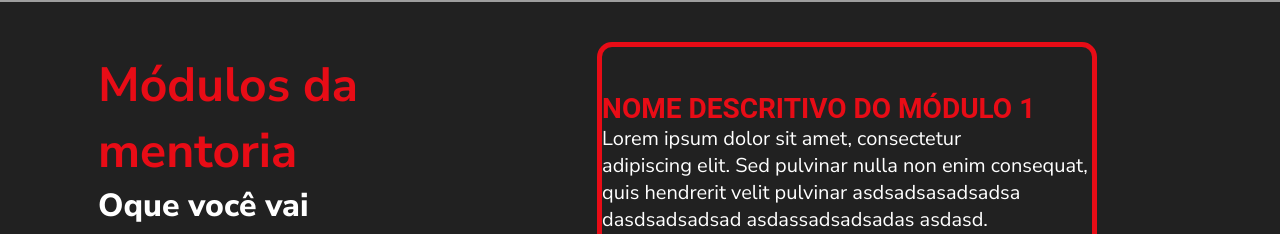
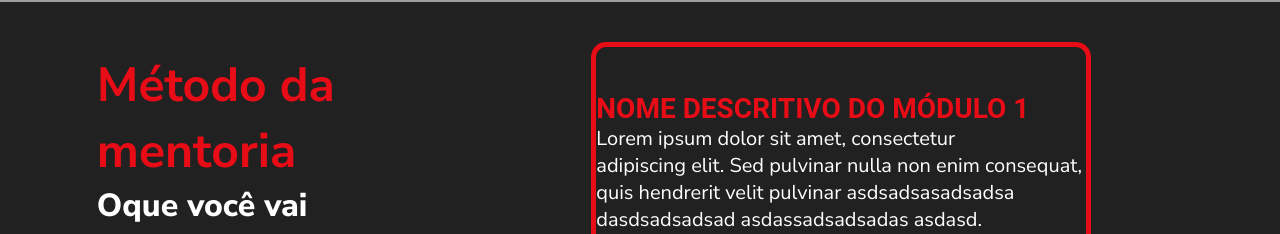
Before and after one commit to cauezitto/chines-na-real, a Next.js app: page / in a window 1280 px wide. Shown: the part 798-1032 px from the top of the page. Built offline with nearby package versions, Linux system fonts and the light colour scheme; grey boxes are pictures that could not be loaded.

Commit message:
mudando titulo da segunda seção

```diff
--- a/src/pages/index.tsx
+++ b/src/pages/index.tsx
@@ -58,7 +58,7 @@ export default function Home() {
       <div className="modulo_da_mentoria">
         <div className="textoEimmagem">
           <div className="textos_modulo_da_mentoria">
-            <h1>Módulos da mentoria</h1>
+            <h1>Método da mentoria</h1>
             <h2>
               Oque você vai receber ao se <br></br> inscrever neste treinamento
             </h2>
```
